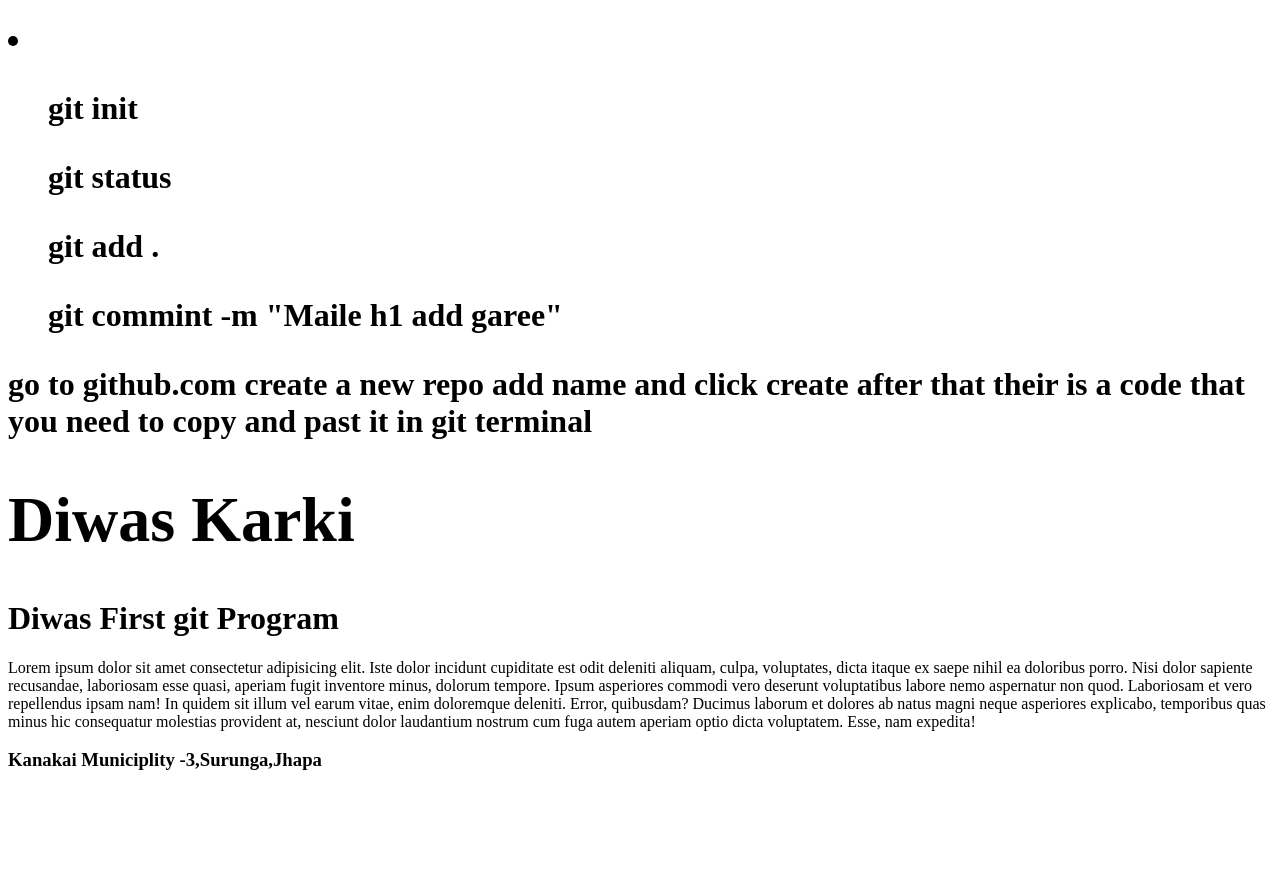
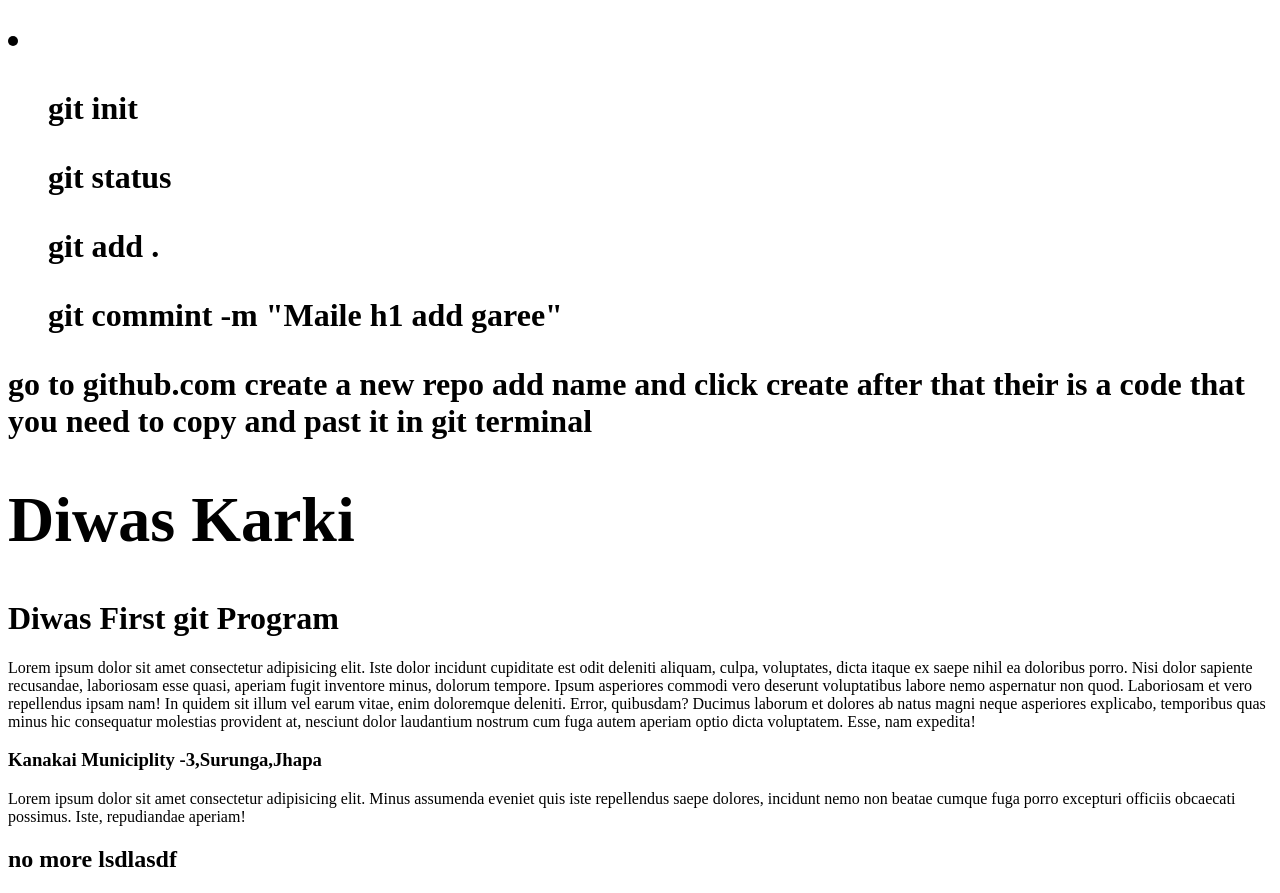
Before and after one commit to diwaskarkilearn/firstProgram, a plain HTML site: page index.html in a window 1280 px wide. Before the commit the page ends 800 px from the top, so only its background shows below. Drawn offline with Linux system fonts and the light colour scheme.

Commit message:
mainle h1 add gare

```diff
--- a/index.html
+++ b/index.html
@@ -19,9 +19,18 @@
         <div class="Diwas">
             <h1>Diwas Karki</h1>
         </div>
+
+
     </h1>
     <h1>Diwas First git Program</h1>
     <p>Lorem ipsum dolor sit amet consectetur adipisicing elit. Iste dolor incidunt cupiditate est odit deleniti aliquam, culpa, voluptates, dicta itaque ex saepe nihil ea doloribus porro. Nisi dolor sapiente recusandae, laboriosam esse quasi, aperiam fugit inventore minus, dolorum tempore. Ipsum asperiores commodi vero deserunt voluptatibus labore nemo aspernatur non quod. Laboriosam et vero repellendus ipsam nam! In quidem sit illum vel earum vitae, enim doloremque deleniti. Error, quibusdam? Ducimus laborum et dolores ab natus magni neque asperiores explicabo, temporibus quas minus hic consequatur molestias provident at, nesciunt dolor laudantium nostrum cum fuga autem aperiam optio dicta voluptatem. Esse, nam expedita!</p>
     <h3>Kanakai Municiplity -3,Surunga,Jhapa</h3>
+    <div class="mainclass">
+        Lorem ipsum dolor sit amet consectetur adipisicing elit. Minus assumenda eveniet quis iste repellendus saepe dolores, incidunt nemo non beatae cumque fuga porro excepturi officiis obcaecati possimus. Iste, repudiandae aperiam!
+    </div>
+    <h2>no more
+        lsdlasdf
+
+    </h2>
 </body>
 </html>
```
